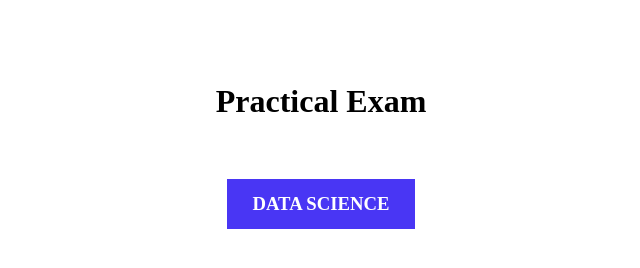
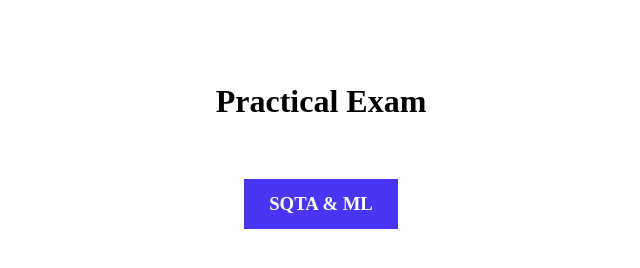
Before and after one commit to pravindabhade/moze, a plain HTML site: page index.html in a window 1280 px wide. Shown: the whole page, without its empty margins (319-959 px from the left). Drawn offline with Linux system fonts and the light colour scheme.

Commit message:
Update index.html

```diff
--- a/index.html
+++ b/index.html
@@ -29,7 +29,7 @@
         <br><br><br>
         <h1 href>Practical Exam </h1><br>
 
-        <h3><a href="DATA SCINCE.txt" target="_blank">DATA SCIENCE</a></h3>
+        <h3><a href="DATA SCINCE.txt" target="_blank">SQTA & ML</a></h3>
     </center>
 </body>
 </html>
```
